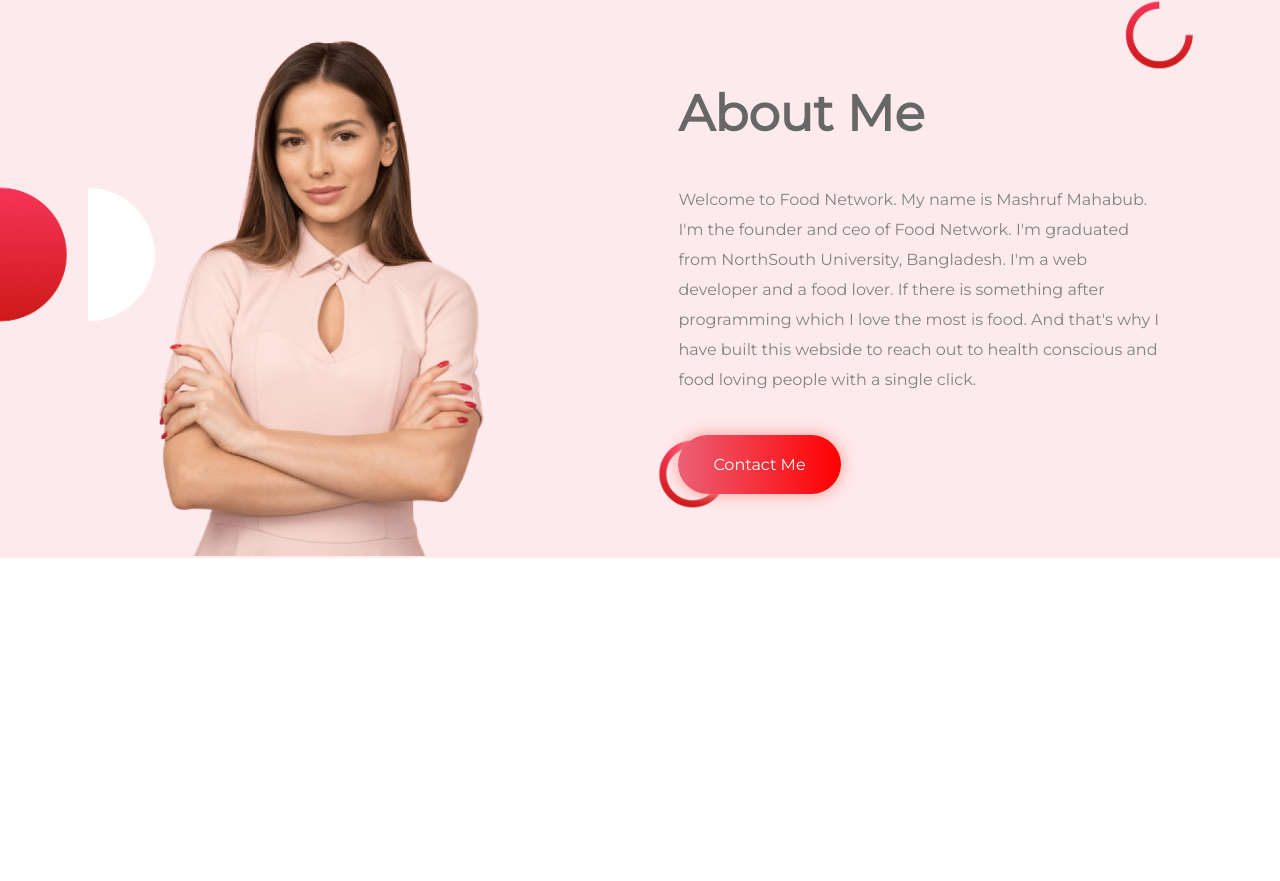
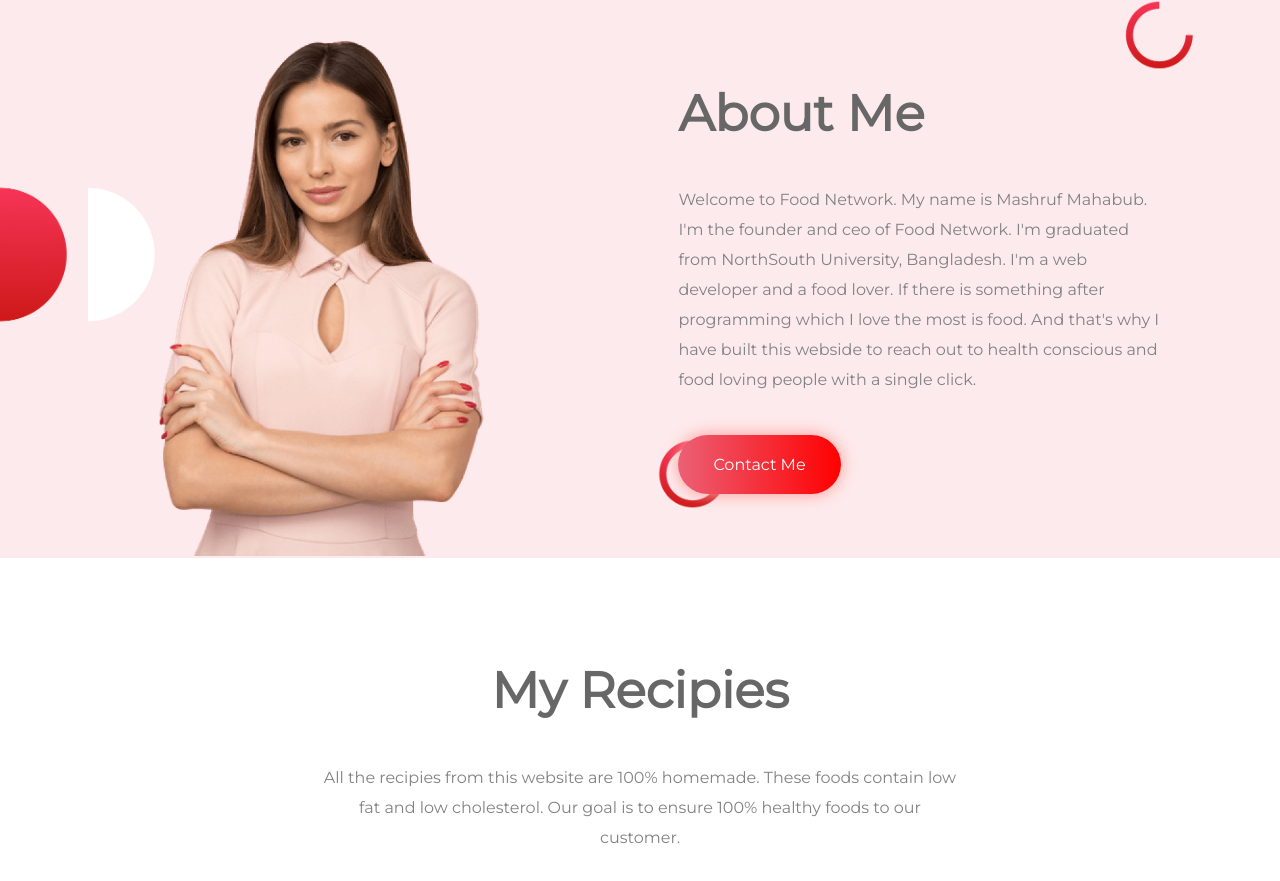
Before and after one commit to mashruf/landing-page-practise, a plain HTML site: page index.html in a window 1280 px wide. Shown: the part 786-1667 px from the top of the page. Before the commit the page ends 1446 px from the top, so only its background shows below. Drawn offline with Linux system fonts and the light colour scheme.

Commit message:
recipies part added

```diff
--- a/index.html
+++ b/index.html
@@ -39,6 +39,24 @@
             <a class="click-link" target="_blank" href="index.html">Contact Me</a>
         </div>
     </section>
+    <section>
+        <div class="recipie-header">
+            <h2>My Recipies</h2>
+            <p>All the recipies from this website are 100% homemade. These foods contain low fat and low cholesterol.
+                Our goal is to ensure 100% healthy foods to our customer.
+            </p>
+        </div>
+
+        <section>
+            <div>
+
+            </div>
+            <div>
+
+            </div>
+        </section>
+
+    </section>
 </body>
 
 </html>
--- a/style.css
+++ b/style.css
@@ -21,10 +21,14 @@ p{
 
 
     line-height: 30px;
-    width: 80%;
     font-weight : 400;
     color: #828282;
     margin-bottom: 60px;
+}
+
+
+.half-width p{
+    width: 80%;
 }
 
 .click-link{
@@ -75,3 +79,12 @@ h2{
     font-weight: 700;
     color: #676767;
 }
+
+.recipie-header{
+    text-align: center;
+}
+
+.recipie-header p{
+    margin-left: 25%;
+    margin-right: 25%;
+}
```
